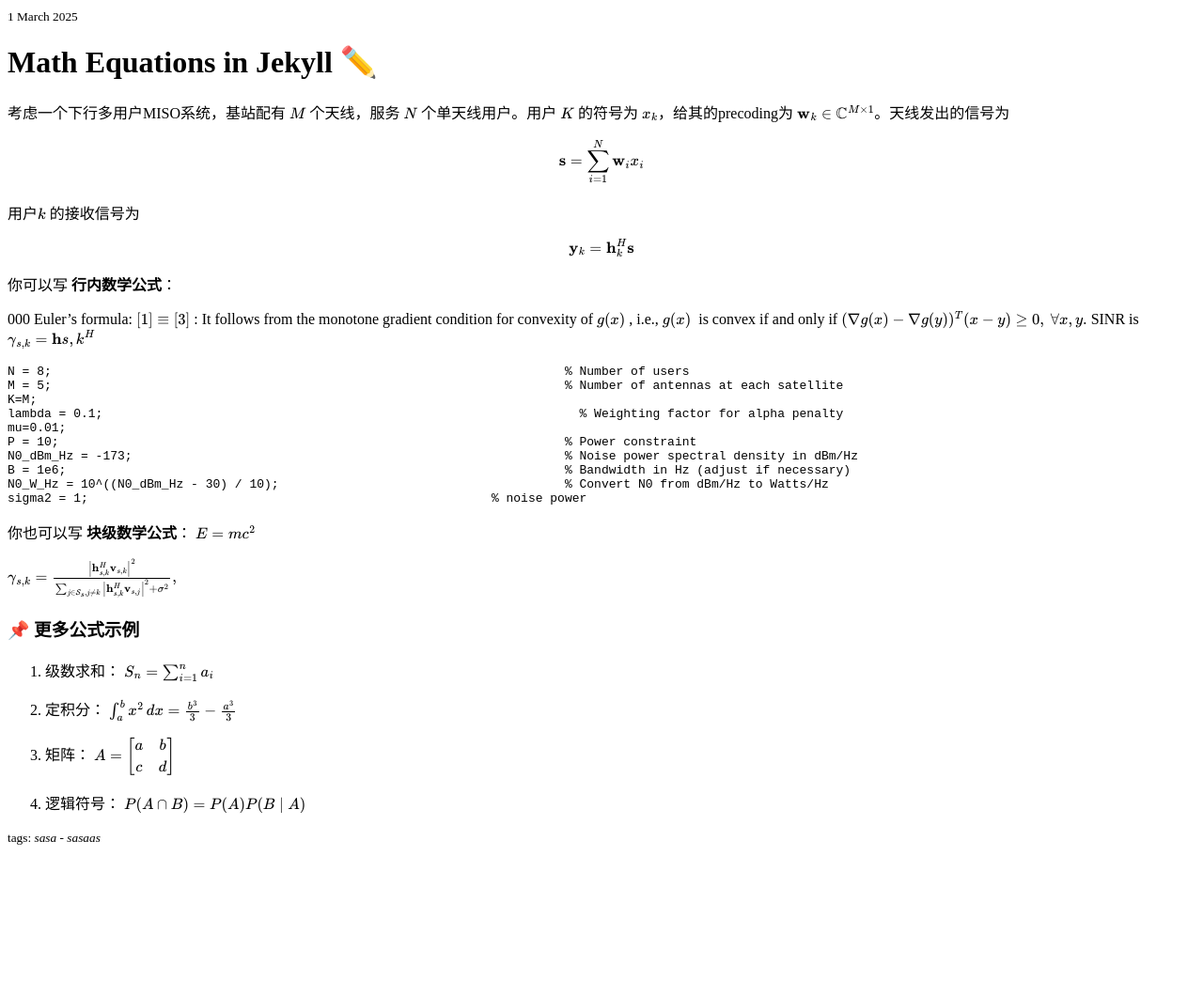
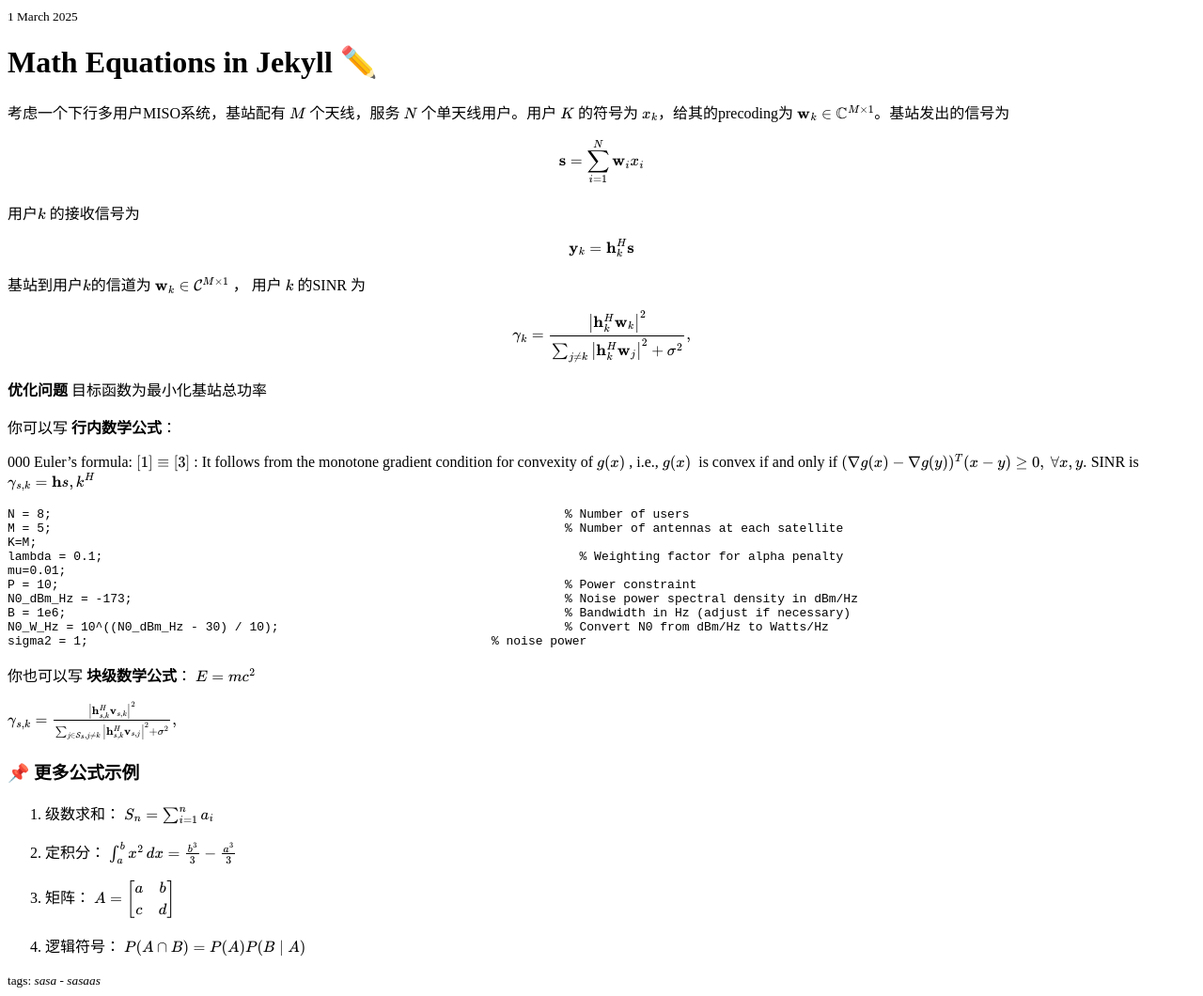
Before and after one commit to wq2li/wq2li.github.io, a Jekyll site: the page built from _posts/2025-03-01-my-first-post.md, in a window 1280 px wide. Shown: the whole page at 94% size. Built offline with Jekyll 4.4.1, drawn with Linux system fonts in a browser that asks for light colours; formulas are drawn with MathJax 3; before the commit the page ends 908 px from its top, so only the background shows below that.

Commit message:
Update 2025-03-01-my-first-post.md

```diff
--- a/_posts/2025-03-01-my-first-post.md
+++ b/_posts/2025-03-01-my-first-post.md
@@ -7,7 +7,7 @@ tags: ['sasa','sasaas']
 
 # Math Equations in Jekyll ✏️
 
-考虑一个下行多用户MISO系统，基站配有 $ M $ 个天线，服务 $ N $ 个单天线用户。用户 $K$ 的符号为 $x_k$，给其的precoding为 $ \mathbf{w}_k \in \mathbb{C}^{M \times 1} $。天线发出的信号为
+考虑一个下行多用户MISO系统，基站配有 $ M $ 个天线，服务 $ N $ 个单天线用户。用户 $K$ 的符号为 $x_k$，给其的precoding为 $ \mathbf{w}_k \in \mathbb{C}^{M \times 1} $。基站发出的信号为
 
 $$
 \mathbf{s}=\sum_{i=1}^N \mathbf{w}_i x_i
@@ -18,6 +18,16 @@ $$
 $$
 \mathbf{y}_k = \mathbf{h}_k^H \mathbf{s}
 $$
+
+基站到用户$k$的信道为 $\mathbf{w}_k \in \mathcal{C}^{M\times 1}$ ， 用户 $k$ 的SINR 为
+
+$$
+\gamma_{k}=\frac{\left|\mathbf{h}_{k}^{H} \mathbf{w}_{k} \right|^2}{\sum_{j \neq k} \left|\mathbf{h}_{k}^{H}\mathbf{w}_{j} \right|^2 + \sigma^2},
+$$
+
+**优化问题**
+目标函数为最小化基站总功率
+
 
 你可以写 **行内数学公式**：
 
```
